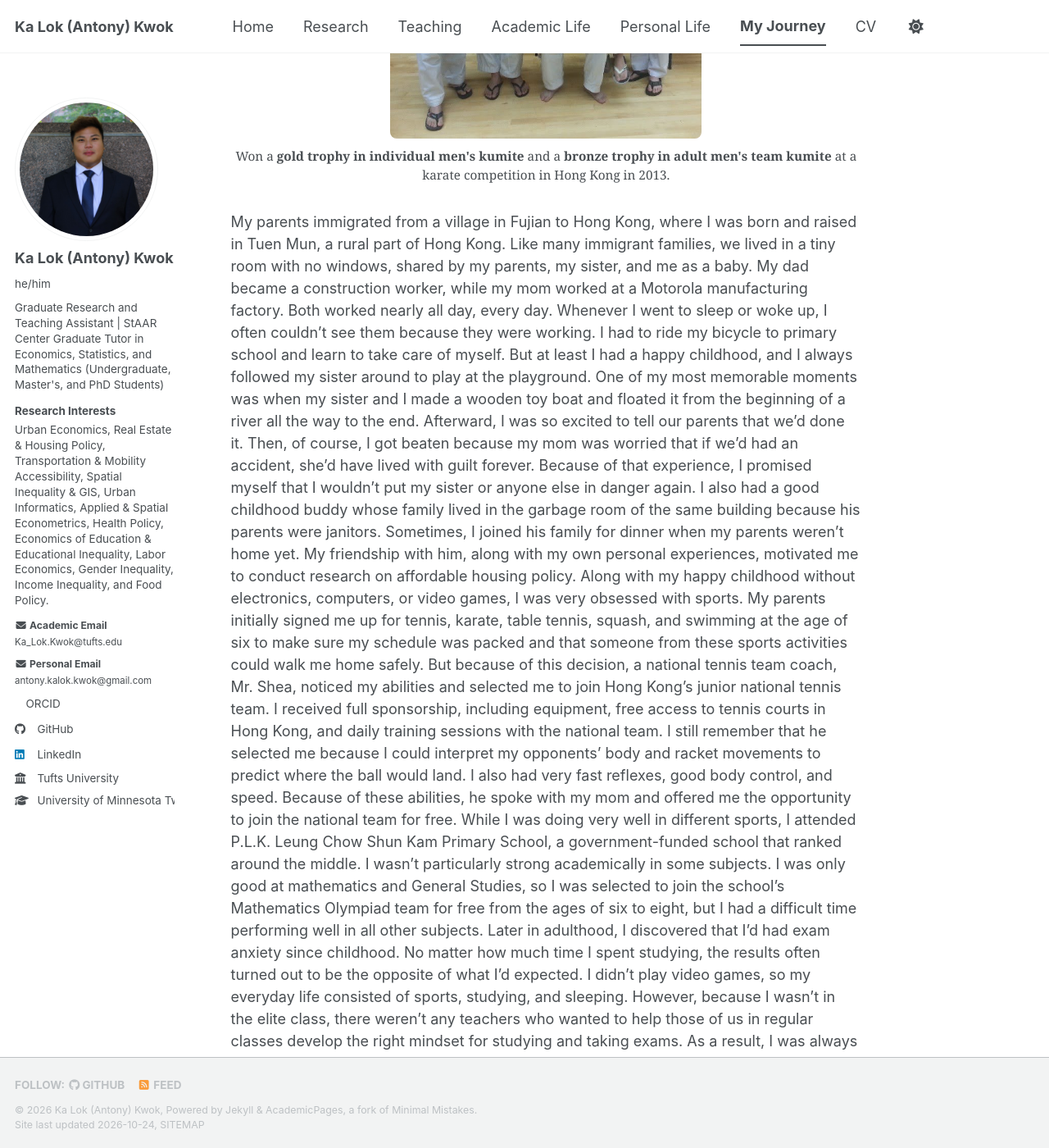
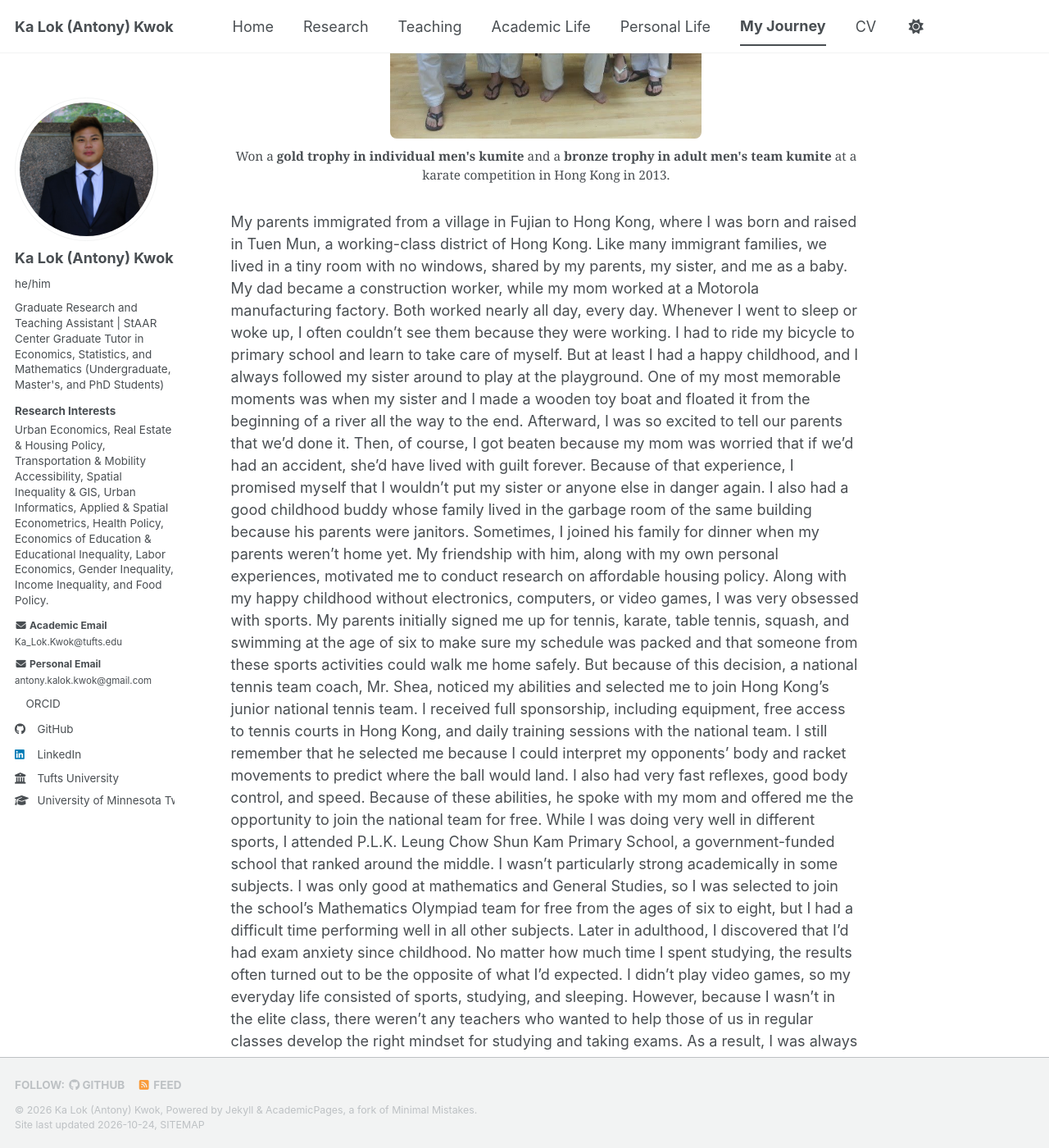
Before and after one commit to AntonyKaLokKwok/AntonyKaLokKwok.github.io, a Jekyll site: the page built from _pages/my-journey.md, in a window 1280 px wide and 1400 px high, scrolled down 378 px. Shown: the whole window at 82% size. Built offline with Jekyll 4.4.1, drawn with Linux system fonts in a browser that asks for light colours; a style sheet for code colours, icons or effects is not loaded; some of the changed text lies outside the part shown.

Commit message:
Update my-journey.md

```diff
--- a/_pages/my-journey.md
+++ b/_pages/my-journey.md
@@ -12,7 +12,7 @@ Won a <strong>gold trophy in individual men's kumite</strong> and a <strong>bron
 </figcaption>
 </figure>
 
-My parents immigrated from a village in Fujian to Hong Kong, where I was born and raised in Tuen Mun, a rural part of Hong Kong. Like many immigrant families, we lived in a tiny room with no windows, shared by my parents, my sister, and me as a baby. My dad became a construction worker, while my mom worked at a Motorola manufacturing factory. Both worked nearly all day, every day. Whenever I went to sleep or woke up, I often couldn't see them because they were working. I had to ride my bicycle to primary school and learn to take care of myself. But at least I had a happy childhood, and I always followed my sister around to play at the playground.
+My parents immigrated from a village in Fujian to Hong Kong, where I was born and raised in Tuen Mun, a working-class district of Hong Kong. Like many immigrant families, we lived in a tiny room with no windows, shared by my parents, my sister, and me as a baby. My dad became a construction worker, while my mom worked at a Motorola manufacturing factory. Both worked nearly all day, every day. Whenever I went to sleep or woke up, I often couldn't see them because they were working. I had to ride my bicycle to primary school and learn to take care of myself. But at least I had a happy childhood, and I always followed my sister around to play at the playground.
 One of my most memorable moments was when my sister and I made a wooden toy boat and floated it from the beginning of a river all the way to the end. Afterward, I was so excited to tell our parents that we'd done it. Then, of course, I got beaten because my mom was worried that if we'd had an accident, she'd have lived with guilt forever. Because of that experience, I promised myself that I wouldn't put my sister or anyone else in danger again. I also had a good childhood buddy whose family lived in the garbage room of the same building because his parents were janitors. Sometimes, I joined his family for dinner when my parents weren't home yet. My friendship with him, along with my own personal experiences, motivated me to conduct research on affordable housing policy.
 Along with my happy childhood without electronics, computers, or video games, I was very obsessed with sports. My parents initially signed me up for tennis, karate, table tennis, squash, and swimming at the age of six to make sure my schedule was packed and that someone from these sports activities could walk me home safely. But because of this decision, a national tennis team coach, Mr. Shea, noticed my abilities and selected me to join Hong Kong's junior national tennis team. I received full sponsorship, including equipment, free access to tennis courts in Hong Kong, and daily training sessions with the national team. I still remember that he selected me because I could interpret my opponents' body and racket movements to predict where the ball would land. I also had very fast reflexes, good body control, and speed. Because of these abilities, he spoke with my mom and offered me the opportunity to join the national team for free.
 While I was doing very well in different sports, I attended P.L.K. Leung Chow Shun Kam Primary School, a government-funded school that ranked around the middle. I wasn't particularly strong academically in some subjects. I was only good at mathematics and General Studies, so I was selected to join the school's Mathematics Olympiad team for free from the ages of six to eight, but I had a difficult time performing well in all other subjects. Later in adulthood, I discovered that I'd had exam anxiety since childhood. No matter how much time I spent studying, the results often turned out to be the opposite of what I'd expected. I didn't play video games, so my everyday life consisted of sports, studying, and sleeping.
```
